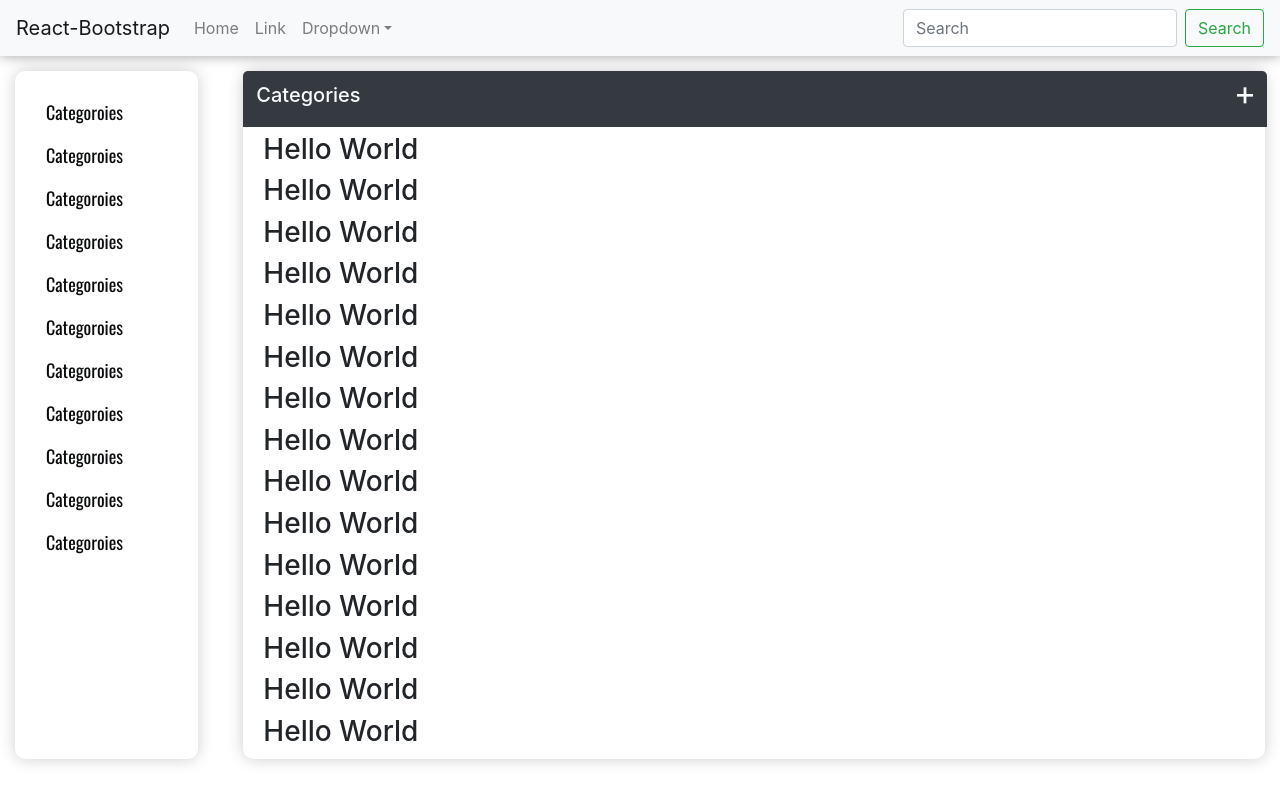
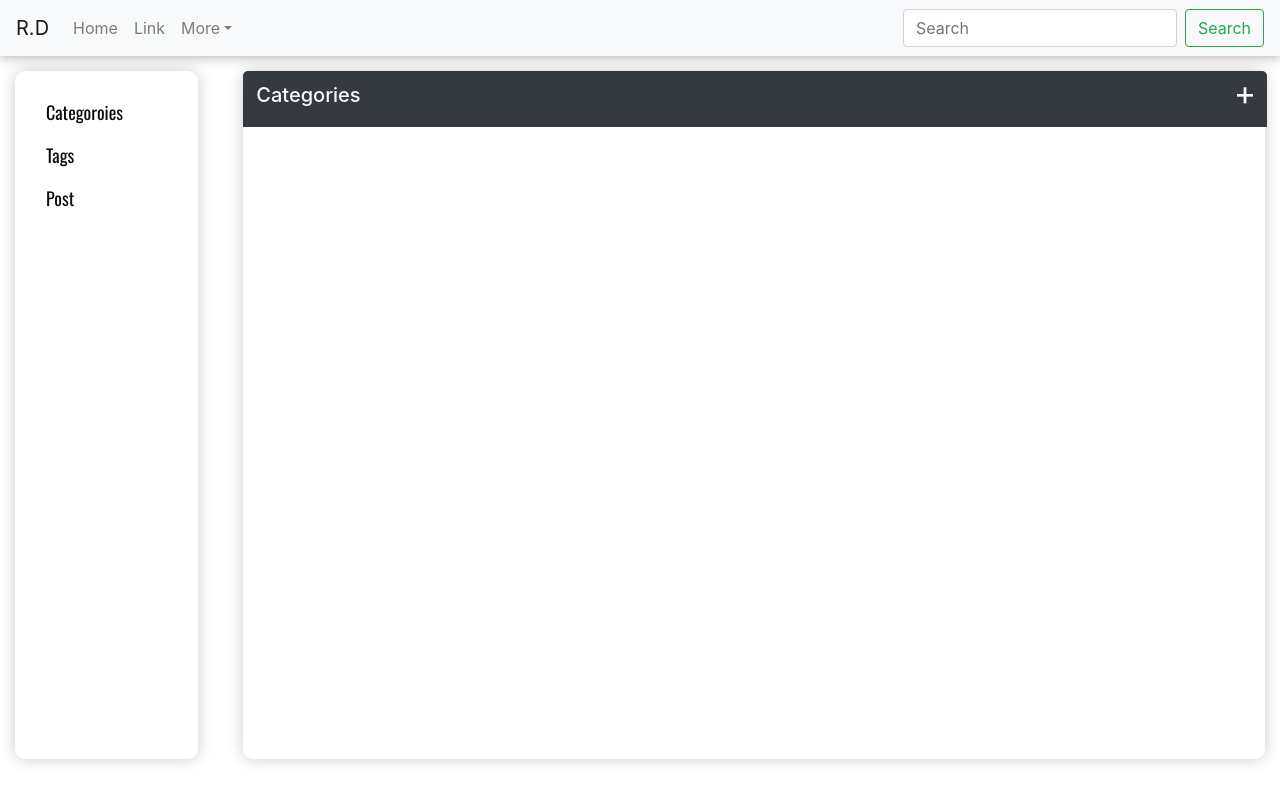
Before and after one commit to NaimBiswas/react-dashboard, a React (Create React App) app: page / in a window 1280 px wide. Built offline with nearby package versions, Linux system fonts and the light colour scheme.

Commit message:
throw it on under Maintains

```diff
--- a/src/App.js
+++ b/src/App.js
@@ -11,6 +11,8 @@ function App() {
       <>
 
          <div className="App">
+
+
             <Header></Header>
             <div className="container-fluid">
                <div className="row">
--- a/src/components/Header/Header.js
+++ b/src/components/Header/Header.js
@@ -6,13 +6,13 @@ const Header = () => {
       <Fragment>
 
          <Navbar bg="light" expand="lg">
-            <Navbar.Brand href="#home">React-Bootstrap</Navbar.Brand>
+            <Navbar.Brand href="#home">R.D</Navbar.Brand>
             <Navbar.Toggle aria-controls="basic-navbar-nav" />
             <Navbar.Collapse id="basic-navbar-nav">
                <Nav className="mr-auto">
                   <Nav.Link href="#home">Home</Nav.Link>
                   <Nav.Link href="#link">Link</Nav.Link>
-                  <NavDropdown title="Dropdown" id="basic-nav-dropdown">
+                  <NavDropdown title="More" id="basic-nav-dropdown">
                      <NavDropdown.Item href="#action/3.1">Action</NavDropdown.Item>
                      <NavDropdown.Item href="#action/3.2">Another action</NavDropdown.Item>
                      <NavDropdown.Item href="#action/3.3">Something</NavDropdown.Item>
--- a/src/components/Home/Home.js
+++ b/src/components/Home/Home.js
@@ -16,49 +16,7 @@ const Home = () => {
                <Button className="float-right text-light" variant='' title="Add Category">+</Button>
             </div>
             <HomeContent >
-               <h3>Hello World</h3>
-               <h3>Hello World</h3>
-               <h3>Hello World</h3>
-               <h3>Hello World</h3>
-               <h3>Hello World</h3>
-               <h3>Hello World</h3>
-               <h3>Hello World</h3>
-               <h3>Hello World</h3>
-               <h3>Hello World</h3>
-               <h3>Hello World</h3>
-               <h3>Hello World</h3>
-               <h3>Hello World</h3>
-               <h3>Hello World</h3>
-               <h3>Hello World</h3>
-               <h3>Hello World</h3>
-               <h3>Hello World</h3>
-               <h3>Hello World</h3>
-               <h3>Hello World</h3>
-               <h3>Hello World</h3>
-               <h3>Hello World</h3>
-               <h3>Hello World</h3>
-               <h3>Hello World</h3>
-               <h3>Hello World</h3>
-               <h3>Hello World</h3>
-               <h3>Hello World</h3>
-               <h3>Hello World</h3>
-               <h3>Hello World</h3>
-               <h3>Hello World</h3>
-               <h3>Hello World</h3>
-               <h3>Hello World</h3>
-               <h3>Hello World</h3>
-               <h3>Hello World</h3>
-               <h3>Hello World</h3>
-               <h3>Hello World</h3>
-               <h3>Hello World</h3>
-               <h3>Hello World</h3>
-               <h3>Hello World</h3>
-               <h3>Hello World</h3>
-               <h3>Hello World</h3>
-               <h3>Hello World</h3>
-               <h3>Hello World</h3>
-               <h3>Hello World</h3>
-               <h3>Hello World</h3>
+
             </HomeContent>
 
          </HomeContainer>
@@ -79,7 +37,7 @@ const HomeContainer = styled.div`
     padding-left: -21px;
     margin-left: -15px;
     border-radius: 5px 5px 0px 0px;
-    z-index:9999;
+    z-index:1;
 }
  div {
     border-radius:5px;
--- a/src/components/leftSideBar/LeftSideBar.js
+++ b/src/components/leftSideBar/LeftSideBar.js
@@ -7,7 +7,7 @@ const LeftSideBar = () => {
 
          <LeftSiderBar>
 
-            <ul className="nav SidebarNav">
+            <ul onClick={() => alert('Categories')} className="nav SidebarNav">
                <li className='nav-items'>
                   <a href="#" className='nav-link'>
                      Categoroies
@@ -17,7 +17,7 @@ const LeftSideBar = () => {
             <ul className="nav SidebarNav">
                <li className='nav-items'>
                   <a href="#" className='nav-link'>
-                     Categoroies
+                     Tags
                   </a>
                </li>
             </ul>
@@ -25,63 +25,7 @@ const LeftSideBar = () => {
             <ul className="nav SidebarNav">
                <li className='nav-items'>
                   <a href="#" className='nav-link'>
-                     Categoroies
-                  </a>
-               </li>
-            </ul>
-            <ul className="nav SidebarNav">
-               <li className='nav-items'>
-                  <a href="#" className='nav-link'>
-                     Categoroies
-                  </a>
-               </li>
-            </ul>
-            <ul className="nav SidebarNav">
-               <li className='nav-items'>
-                  <a href="#" className='nav-link'>
-                     Categoroies
-                  </a>
-               </li>
-            </ul>
-            <ul className="nav SidebarNav">
-               <li className='nav-items'>
-                  <a href="#" className='nav-link'>
-                     Categoroies
-                  </a>
-               </li>
-            </ul>
-            <ul className="nav SidebarNav">
-               <li className='nav-items'>
-                  <a href="#" className='nav-link'>
-                     Categoroies
-                  </a>
-               </li>
-            </ul>
-            <ul className="nav SidebarNav">
-               <li className='nav-items'>
-                  <a href="#" className='nav-link'>
-                     Categoroies
-                  </a>
-               </li>
-            </ul>
-            <ul className="nav SidebarNav">
-               <li className='nav-items'>
-                  <a href="#" className='nav-link'>
-                     Categoroies
-                  </a>
-               </li>
-            </ul>
-            <ul className="nav SidebarNav">
-               <li className='nav-items'>
-                  <a href="#" className='nav-link'>
-                     Categoroies
-                  </a>
-               </li>
-            </ul>
-            <ul className="nav SidebarNav">
-               <li className='nav-items'>
-                  <a href="#" className='nav-link'>
-                     Categoroies
+                     Post
                   </a>
                </li>
             </ul>
@@ -98,6 +42,11 @@ const LeftSiderBar = styled.div`
     overflow-x: overlay;
     margin-top:15px;
     margin-bottom:15px;
+    ul {
+       :hover{
+          cursor: pointer;
+       };
+    }
 
 
 `
```
Also changed, not shown: src/components/Route/MyRoute.js (added, +11 -0 lines).
